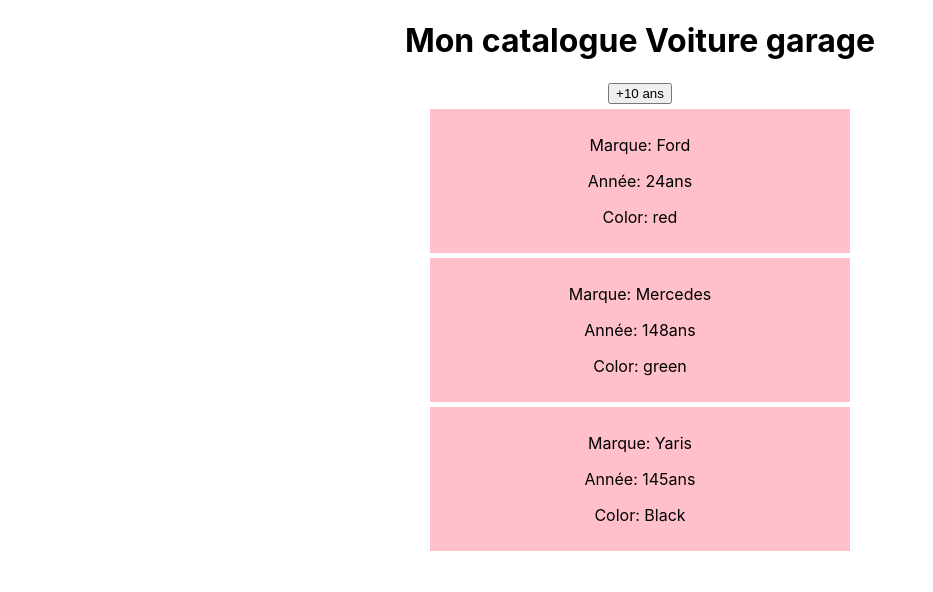
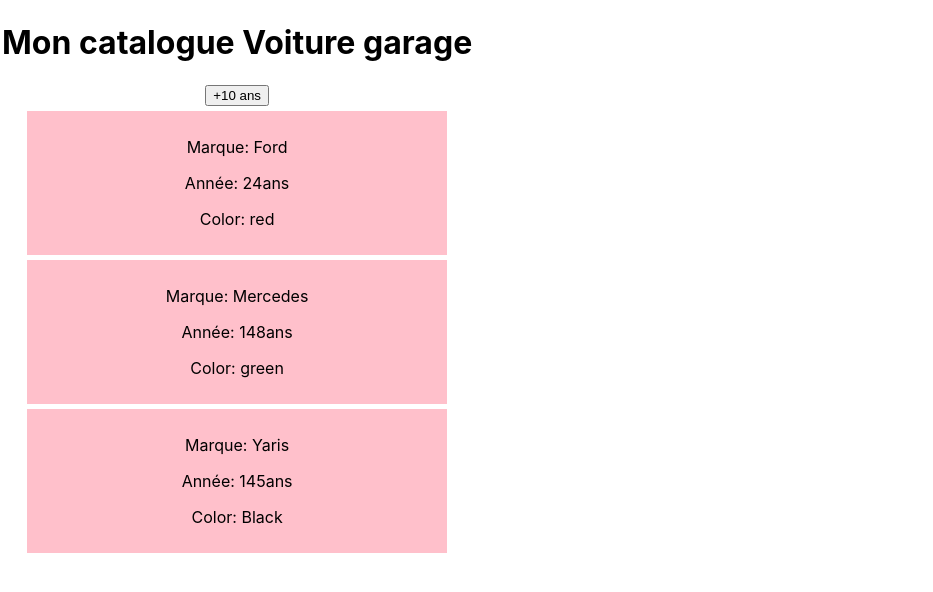
Before and after one commit to abdoulkarim22/React-js-Initiale, a React (Create React App) app in the folder react-js-initiale/: page / in a window 1280 px wide. Shown: the top 592 px of the page, without its empty margins (0-933 px from the left). Built offline with nearby package versions, Linux system fonts and the light colour scheme.

Commit message:
add table

```diff
--- a/react-js-initiale/src/components/Mycars.jsx
+++ b/react-js-initiale/src/components/Mycars.jsx
@@ -45,15 +45,15 @@
 
         return (
             <>
-             <div>
 
-             <h1>{this.props.title}</h1>
-             <button onClick={this.addYear}>+10 ans</button>
-              <Car color={this.state.voitures[0].color} year={ newyear - this.state.voitures[0].year + 'ans'}>{this.state.voitures[0].name}</Car>
-              <Car color={this.state.voitures[1].color} year={ newyear - this.state.voitures[1].year + 'ans'}>{this.state.voitures[1].name}</Car>
-              <Car color={this.state.voitures[2].color} year={ newyear - this.state.voitures[2].year + 'ans'}>{this.state.voitures[2].name}</Car>
+            <table>
+               <h1>{this.props.title}</h1>
+               <button onClick={this.addYear}>+10 ans</button>
+               <Car color={this.state.voitures[0].color} year={ newyear - this.state.voitures[0].year + 'ans'}>{this.state.voitures[0].name}</Car>
+               <Car color={this.state.voitures[1].color} year={ newyear - this.state.voitures[1].year + 'ans'}>{this.state.voitures[1].name}</Car>
+               <Car color={this.state.voitures[2].color} year={ newyear - this.state.voitures[2].year + 'ans'}>{this.state.voitures[2].name}</Car>
+            </table>
 
-             </div>
             </>
         )
     }
```
